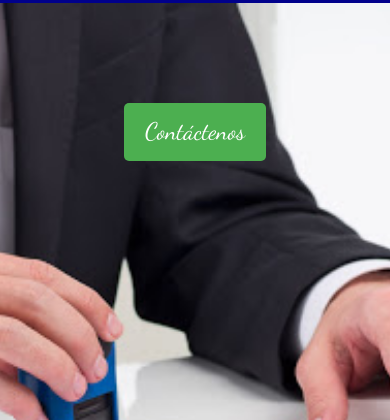
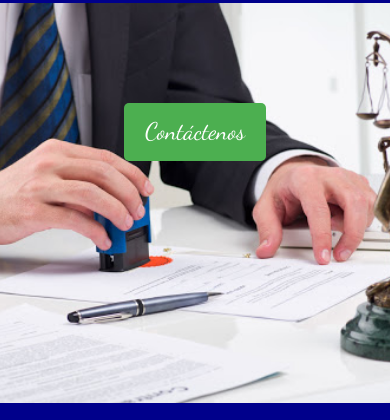
Before and after one commit to jcbdark/notaria-web, a website: page index.html in a window 390 px wide. Shown: the part 86-506 px from the top of the page. Drawn offline with nearby package versions, Linux system fonts and the light colour scheme; a web font is replaced by a local one.

Commit message:
arreglando el index

```diff
--- a/css/styles.css
+++ b/css/styles.css
@@ -166,6 +166,9 @@ footer {
     .gallery {
         grid-template-columns: repeat(1,1fr);
     }
+    .hero {
+        min-height: 400px;
+    }
 
 }
 @media (max-width:385px){
```
